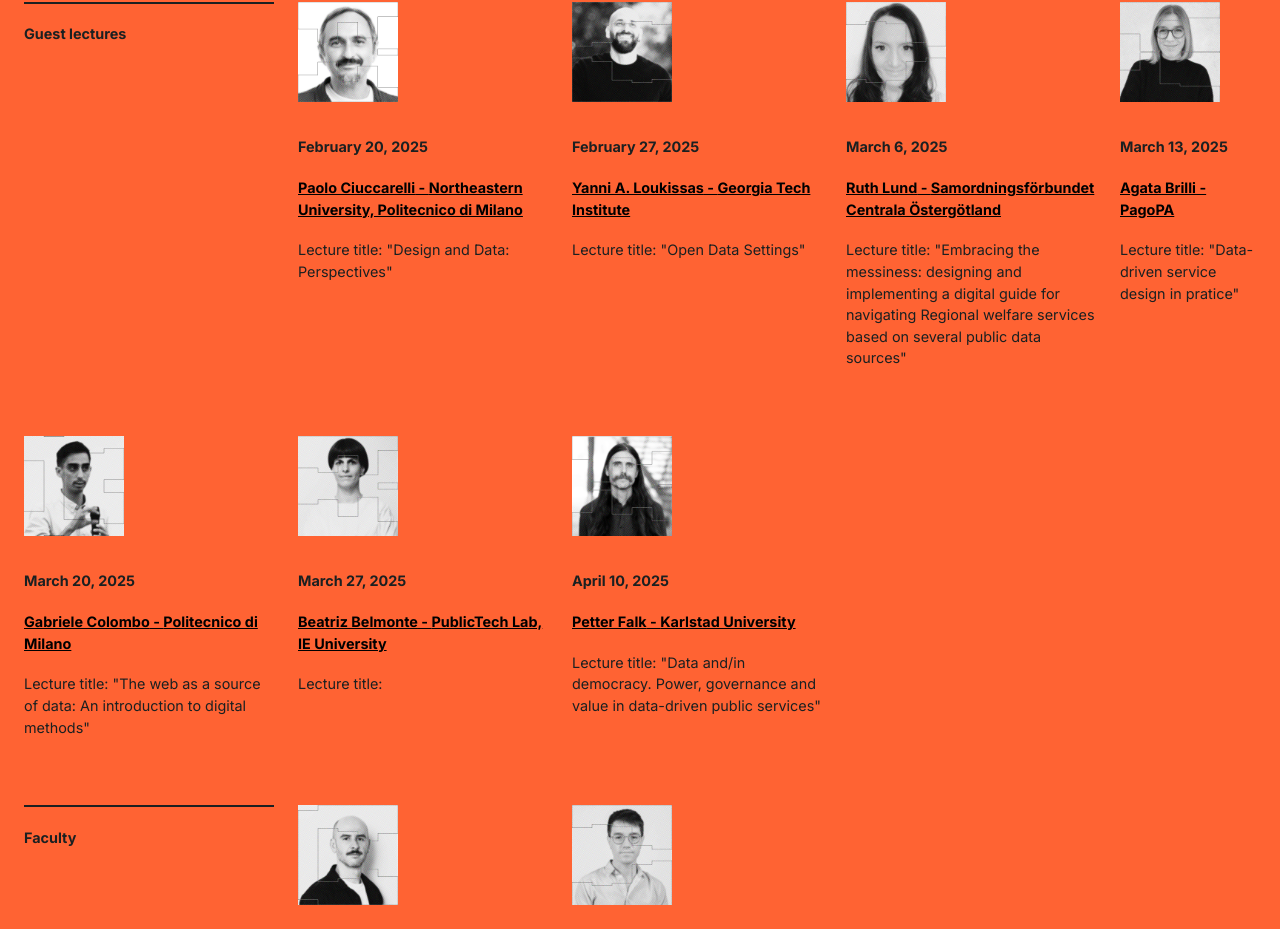
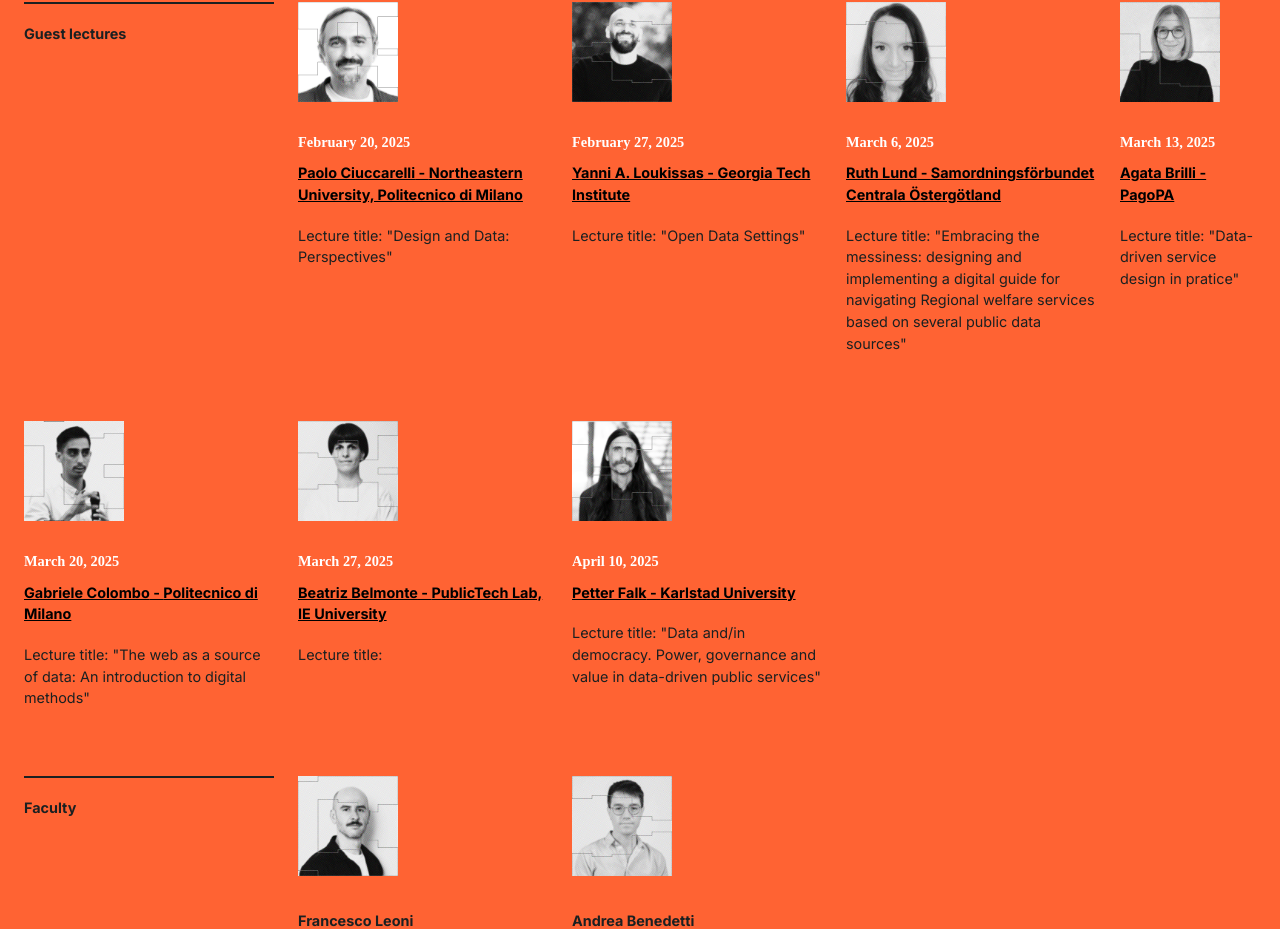
Before and after one commit to dataservicedesign/syllabus, a Next.js app: page / in a window 1280 px wide. Shown: the part 2633-3562 px from the top of the page. Built offline with nearby package versions, Linux system fonts and the light colour scheme; a web font is replaced by a local one.

Commit message:
Update index.js

```diff
--- a/pages/index.js
+++ b/pages/index.js
@@ -122,7 +122,7 @@ export default function Home({ allPostsData, allCourseData }) {
       {allPostsData.map((s, index) => (
         <div style={{ gridColumn: "auto"}}>
         <div style={{ width: "100px"}}><Zoom classDialog={"custom-zoom"}><img src={`/syllabus/seminars/${s.id}.png`} style={{width: "100%", marginBottom: "0.5rem"}}/></Zoom></div>
-        <h4>{formattedDates[index]}</h4>
+        <h3>{formattedDates[index]}</h3>
         <h4><Link href={`seminars/${s.id}`}>{s.name} -  {s.affiliation}</Link></h4>
         <h4 style={{ fontWeight: "400" }}>Lecture title: {s.title ? `"${s.title}"` : null}</h4></div>
       ))}
```
